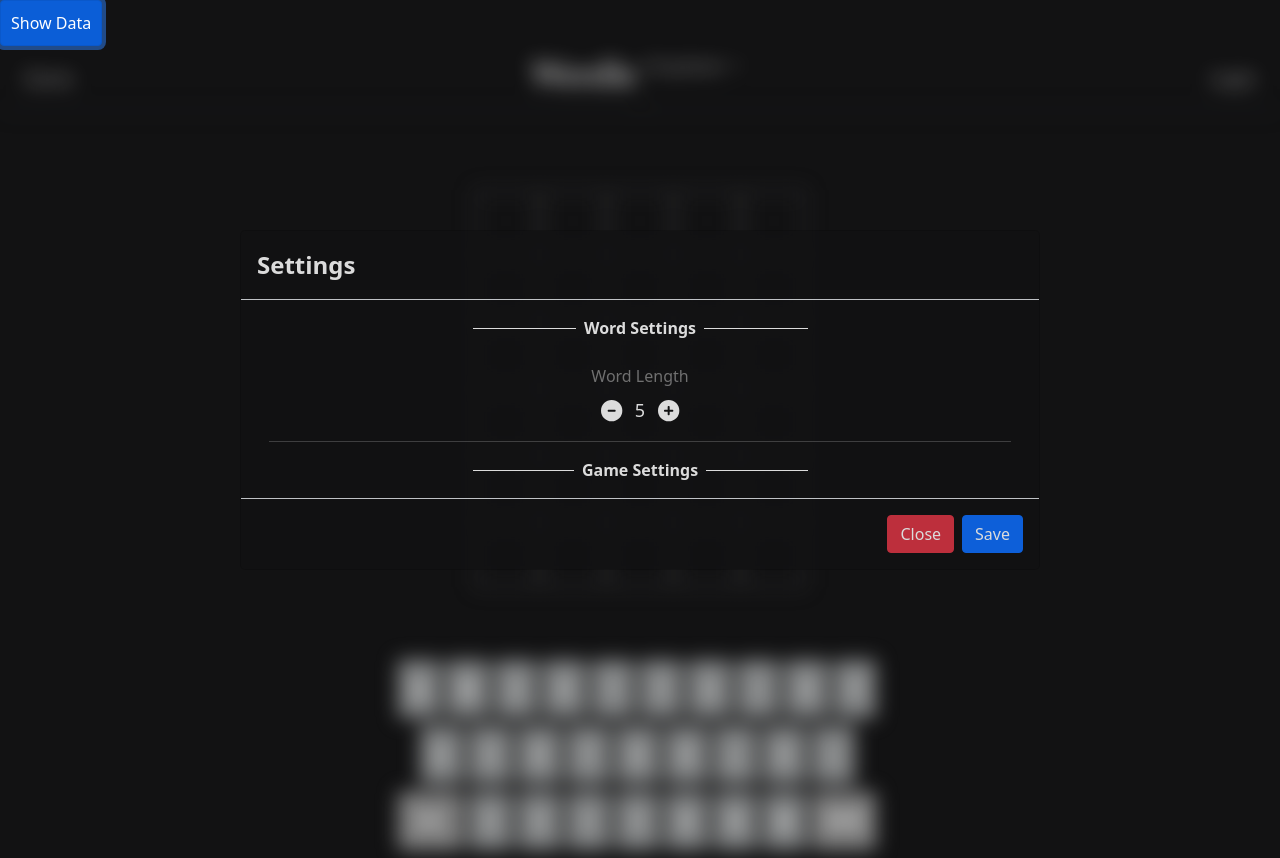
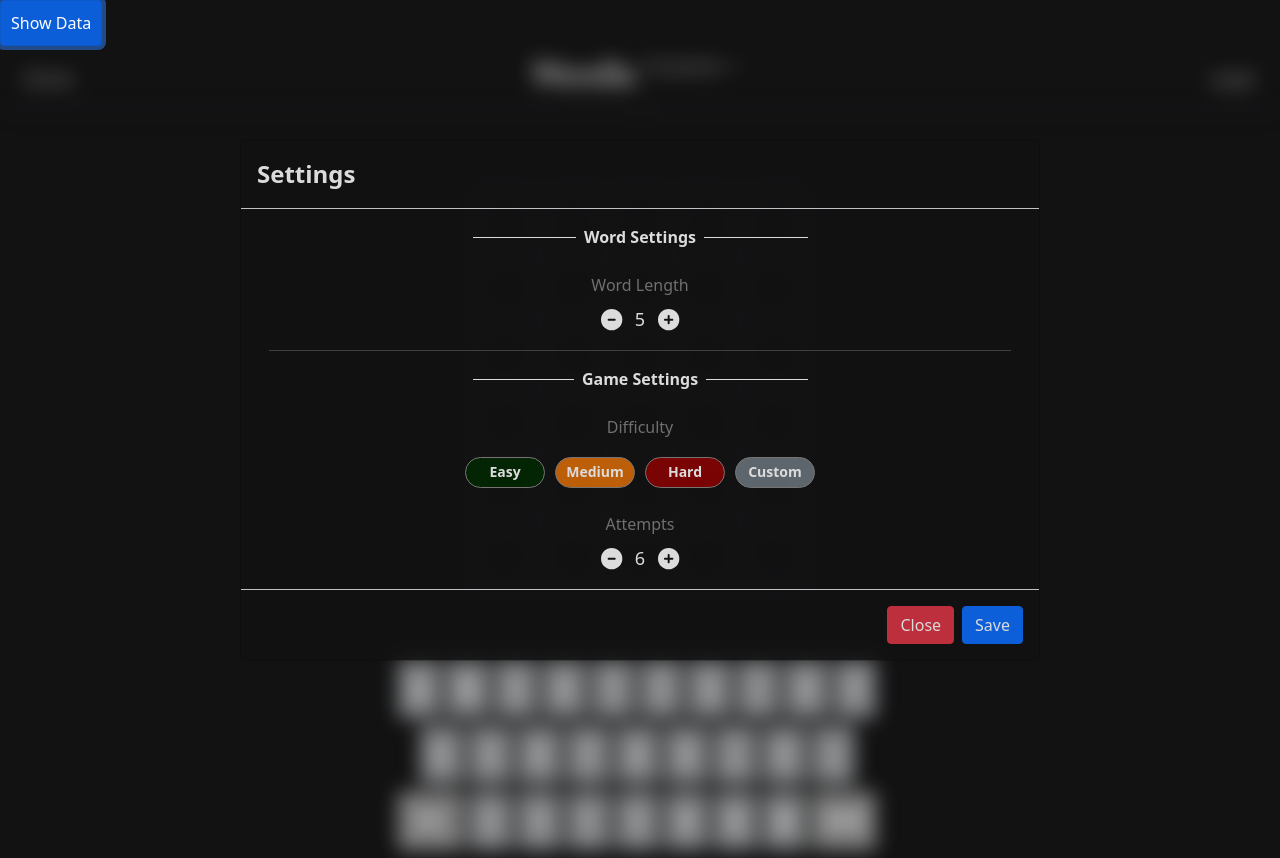
Before and after one commit to AmerAlwan/wordle, an Angular app in the folder angular-frontend/: page /game in a window 1280 px wide. Both pictures are taken after a click on the button "Show Data". Built offline with nearby package versions, Linux system fonts and the light colour scheme.

Commit message:
Added difficulty and attempts settings

```diff
--- a/angular-frontend/src/app/components/settings/settings-content/settings-content.component.css
+++ b/angular-frontend/src/app/components/settings/settings-content/settings-content.component.css
@@ -34,6 +34,39 @@
   margin: 0 0.5em;
 }
 
+.difficulty-buttons {
+    display: flex;
+    flex-direction: row;
+    justify-content: center;
+    margin: auto;
+    margin-top: 10px;
+}
+
+.difficulty-buttons button {
+  border-radius: 50px;
+  margin: 0 5px;
+  width: 80px;
+  border-color: #888585;
+  font-weight: bold;
+  padding: 3px 3px 5px 3px;
+  font-size: 14px;
+}
+
+.easy-difficulty-button {
+  background-color: #002800;
+  /*background-color: green*/
+}
+
+.medium-difficulty-button {
+  background-color: #db6b08;
+  /*background-color: #ecb617;*/
+}
+
+.hard--difficulty-button {
+  background-color: #8c0000;
+  /*background-color: #bb1515;*/
+}
+
 hr {
   margin-top: 1rem;
   margin-bottom: 1rem;
--- a/angular-frontend/src/app/components/settings/settings-content/settings-content.component.html
+++ b/angular-frontend/src/app/components/settings/settings-content/settings-content.component.html
@@ -8,7 +8,7 @@
     <div class="row setting-container">
       <div class="input-setting-title text-center">Word Length</div>
       <div class="setting-counter">
-        <app-settings-counter [value]="wordLength"></app-settings-counter>
+        <app-settings-counter [value]="wordLength" (onValueChange)="onWordLengthChange($event)" [min]="2" [max]="10"></app-settings-counter>
       </div>
     </div>
   </div>
@@ -17,6 +17,26 @@
     <div class="row setting-section">
       <div class="setting-section-title">
         <span>Game Settings</span>
+      </div>
+    </div>
+
+    <div class="row setting-container">
+      <div class="input-setting-title text-center">Difficulty</div>
+      <div class="col-md-12">
+        <div class="difficulty-buttons">
+          <button type="button" class="btn btn-secondary easy-difficulty-button">Easy</button>
+          <button type="button" class="btn btn-secondary medium-difficulty-button">Medium</button>
+          <button type="button" class="btn btn-secondary hard--difficulty-button">Hard</button>
+          <button type="button" class="btn btn-secondary">Custom</button>
+        </div>
+      </div>
+    </div>
+
+
+    <div class="row setting-container">
+      <div class="input-setting-title text-center">Attempts</div>
+      <div class="setting-counter">
+        <app-settings-counter [value]="numOfAttempts" (onValueChange)="onNumOfAttemptsChange($event)" [min]="1" [max]="10"></app-settings-counter>
       </div>
     </div>
   </div>
--- a/angular-frontend/src/app/components/settings/settings-content/settings-content.component.ts
+++ b/angular-frontend/src/app/components/settings/settings-content/settings-content.component.ts
@@ -7,10 +7,20 @@ import { Component, OnInit } from '@angular/core';
 })
 export class SettingsContentComponent implements OnInit {
   wordLength: number = 5;
+  numOfAttempts: number = 6;
 
   constructor() { }
 
   ngOnInit(): void {
   }
 
+  onWordLengthChange(value: number) {
+    this.wordLength = value;
+  }
+
+  onNumOfAttemptsChange(value: number) {
+    this.numOfAttempts = value;
+    console.log(this.numOfAttempts);
+  }
+
 }
--- a/angular-frontend/src/app/components/settings/settings-counter/settings-counter.component.html
+++ b/angular-frontend/src/app/components/settings/settings-counter/settings-counter.component.html
@@ -1,5 +1,5 @@
 <div class="counter-container">
-  <fa-icon [icon]="faCircleMinus" size="lg"></fa-icon>
+  <fa-icon [icon]="faCircleMinus" size="lg" (click)="decreaseValue()"></fa-icon>
   <input class="counter-input" [value]="value" disabled="" />
-  <fa-icon [icon]="faCirclePlus" size="lg"></fa-icon>
+  <fa-icon [icon]="faCirclePlus" size="lg" (click)="increaseValue()"></fa-icon>
 </div>
--- a/angular-frontend/src/app/components/settings/settings-counter/settings-counter.component.ts
+++ b/angular-frontend/src/app/components/settings/settings-counter/settings-counter.component.ts
@@ -1,5 +1,4 @@
-import { Input } from '@angular/core';
-import { Component, OnInit } from '@angular/core';
+import { Component, OnInit, Input, Output, EventEmitter } from '@angular/core';
 import { faCircleMinus, faCirclePlus } from '@fortawesome/free-solid-svg-icons';
 
 @Component({
@@ -9,6 +8,9 @@ import { faCircleMinus, faCirclePlus } from '@fortawesome/free-solid-svg-icons';
 })
 export class SettingsCounterComponent implements OnInit {
   @Input() value: number = 0;
+  @Input() min: number = 0;
+  @Input() max: number = 0;
+  @Output() onValueChange = new EventEmitter<number>();
   faCirclePlus = faCirclePlus
   faCircleMinus = faCircleMinus
 
@@ -17,4 +19,16 @@ export class SettingsCounterComponent implements OnInit {
   ngOnInit(): void {
   }
 
+  increaseValue() {
+    if (this.value < this.max) {
+      this.onValueChange.emit(++this.value);
+    }
+  }
+
+  decreaseValue() {
+    if (this.value > this.min) {
+      this.onValueChange.emit(--this.value);
+    }
+  }
+
 }
```
